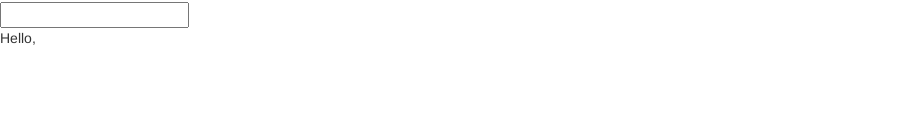
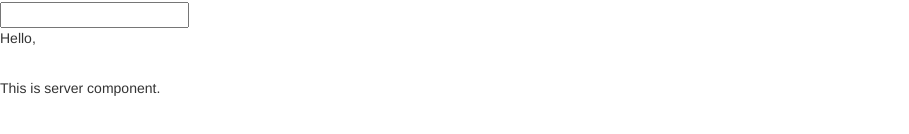
Before and after one commit to shsmysore/learn-angular, an Angular app: page / in a window 1280 px wide. Shown: the part 368-502 px from the top of the page, without its empty margins (0-909 px from the left). Built offline with nearby package versions, Linux system fonts and the light colour scheme.

Commit message:
Manually create a component.

```diff
--- a/src/app/app.component.html
+++ b/src/app/app.component.html
@@ -9,4 +9,7 @@
 <input type="text" [(ngModel)] = "name">
 <p>Hello, {{ name }}</p>
 
+<br/>
+<app-server></app-server>
+
 </body></html>
--- a/src/app/app.module.ts
+++ b/src/app/app.module.ts
@@ -3,10 +3,12 @@
 import { FormsModule } from '@angular/forms'
 
 import { AppComponent } from './app.component';
+import { ServerComponent } from './server/server.component';
 
 @NgModule({
   declarations: [
-    AppComponent
+    AppComponent,
+    ServerComponent
   ],
   imports: [
     BrowserModule,
--- /dev/null
+++ b/src/app/server/server.component.html
@@ -0,0 +1 @@
+<p>This is server component.</p>
```
Also changed, not shown: src/app/server/server.component.ts (added, +9 -0 lines).
